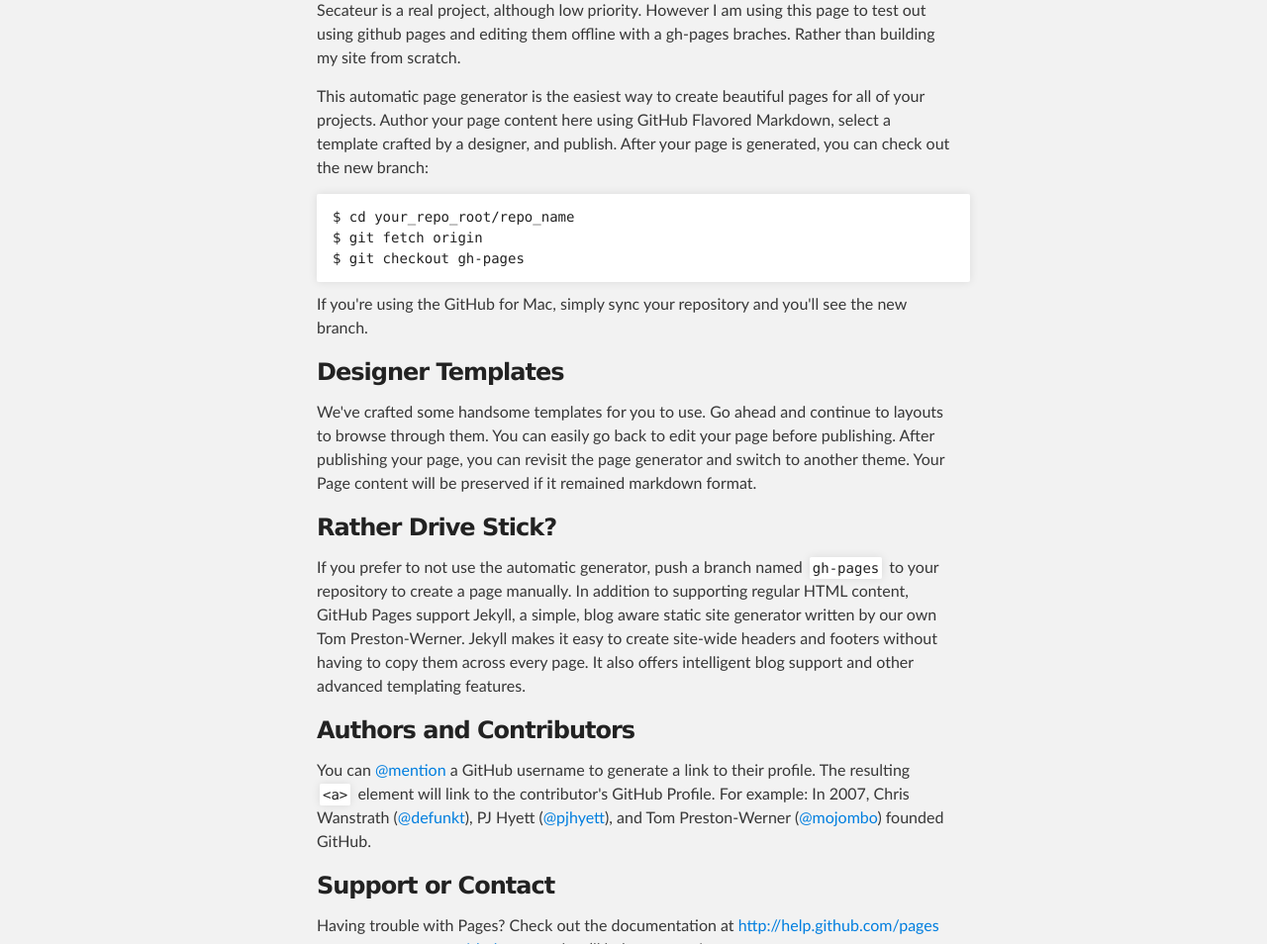
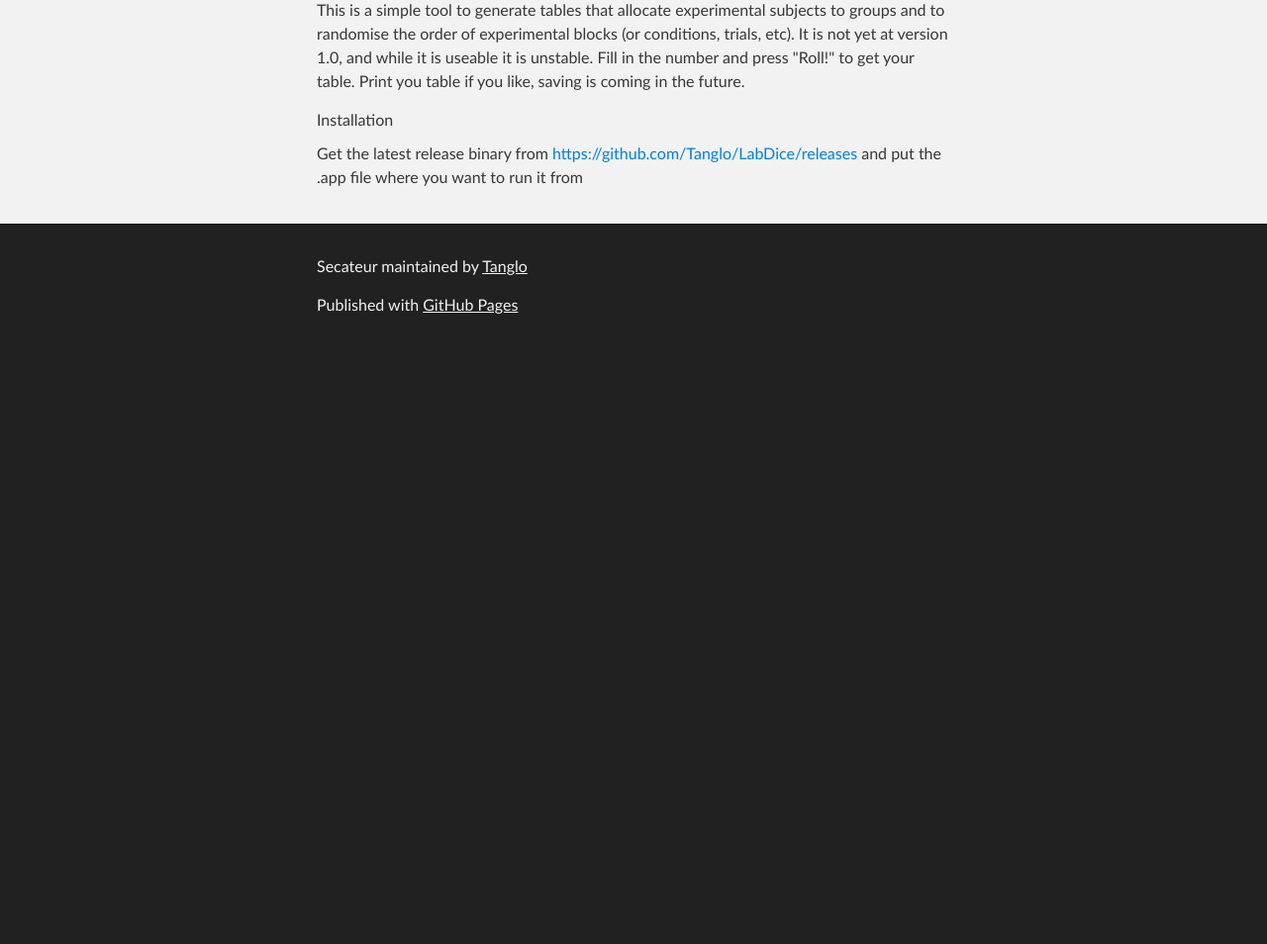
Before and after one commit to Tanglo/LabDice, a plain HTML site: page index.html in a window 1280 px wide. Shown: the part 344-1298 px from the top of the page at 99% size. After the commit the page ends 800 px from the top, so only its background shows below. Drawn offline with Linux system fonts and the light colour scheme.

Commit message:
Initial page content.

```diff
--- a/index.html
+++ b/index.html
@@ -4,11 +4,11 @@
   <head>
     <meta charset='utf-8'>
     <meta http-equiv="X-UA-Compatible" content="chrome=1">
-    <meta name="description" content="Secateur : An OS X application for tracking a collection of trees (e.g. bonsai) with photos and details of soil, potting dates, etc.">
+    <meta name="description" content="LabDice : An OS X utility for randomising subjects into experimental groups.">
 
     <link rel="stylesheet" type="text/css" media="screen" href="stylesheets/stylesheet.css">
 
-    <title>Secateur</title>
+    <title>Lab Dice</title>
   </head>
 
   <body>
@@ -16,15 +16,15 @@
     <!-- HEADER -->
     <div id="header_wrap" class="outer">
         <header class="inner">
-          <a id="forkme_banner" href="https://github.com/Tanglo/Secateur">View on GitHub</a>
+          <a id="forkme_banner" href="https://github.com/Tanglo/LabDice">View on GitHub</a>
 
           <h1 id="project_title">Secateur</h1>
           <h2 id="project_tagline">An OS X application for tracking a collection of trees (e.g. bonsai) with photos and details of soil, potting dates, etc.</h2>
 
             <section id="downloads">
-              <a class="zip_download_link" href="https://github.com/Tanglo/Secateur/zipball/master">Download this project as a .zip file</a>
-              <a class="tar_download_link" href="https://github.com/Tanglo/Secateur/tarball/master">Download this project as a tar.gz file</a>
-              <a class="bin_download_link" href="https://github.com/Tanglo/Secateur/releases/download/v1.0/Secateur.v1.0-pre.tgz">Download the latest binary</a>
+              <a class="zip_download_link" href="https://github.com/Tanglo/LabDice/zipball/master">Download this project as a .zip file</a>
+              <a class="tar_download_link" href="https://github.com/Tanglo/LabDice/tarball/master">Download this project as a tar.gz file</a>
+              <a class="bin_download_link" href="https://github.com/Tanglo/LabDice/releases/download/v0.9/LabDice.tgz">Download the latest binary</a>
             </section>
         </header>
     </div>
@@ -33,38 +33,13 @@
     <div id="main_content_wrap" class="outer">
       <section id="main_content" class="inner">
         <h3>
-<a name="welcome-to-github-pages" class="anchor" href="#welcome-to-github-pages"><span class="octicon octicon-link"></span></a>Under construction and testing.</h3>
+<a name="labbot" class="anchor" href="#labdice"><span class="octicon octicon-link"></span></a>Lab Dice</h3>
 
-<p>Secateur is a real project, although low priority.  However I am using this page to test out using github pages and editing them offline with a gh-pages braches.  Rather than building my site from scratch.</p>
+<p>This is a simple tool to generate tables that allocate experimental subjects to groups and to randomise the order of experimental blocks (or conditions, trials, etc).  It is not yet at version 1.0, and while it is useable it is unstable.  Fill in the number and press "Roll!" to get your table.  Print you table if you like, saving is coming in the future.</p>
 
-<p>This automatic page generator is the easiest way to create beautiful pages for all of your projects. Author your page content here using GitHub Flavored Markdown, select a template crafted by a designer, and publish. After your page is generated, you can check out the new branch:</p>
+<a id="installation" class="anchor" href="#installation" aria-hidden="true"><span class="octicon octicon-link"></span></a>Installation</h5>
 
-<pre><code>$ cd your_repo_root/repo_name
-$ git fetch origin
-$ git checkout gh-pages
-</code></pre>
-
-<p>If you're using the GitHub for Mac, simply sync your repository and you'll see the new branch.</p>
-
-<h3>
-<a name="designer-templates" class="anchor" href="#designer-templates"><span class="octicon octicon-link"></span></a>Designer Templates</h3>
-
-<p>We've crafted some handsome templates for you to use. Go ahead and continue to layouts to browse through them. You can easily go back to edit your page before publishing. After publishing your page, you can revisit the page generator and switch to another theme. Your Page content will be preserved if it remained markdown format.</p>
-
-<h3>
-<a name="rather-drive-stick" class="anchor" href="#rather-drive-stick"><span class="octicon octicon-link"></span></a>Rather Drive Stick?</h3>
-
-<p>If you prefer to not use the automatic generator, push a branch named <code>gh-pages</code> to your repository to create a page manually. In addition to supporting regular HTML content, GitHub Pages support Jekyll, a simple, blog aware static site generator written by our own Tom Preston-Werner. Jekyll makes it easy to create site-wide headers and footers without having to copy them across every page. It also offers intelligent blog support and other advanced templating features.</p>
-
-<h3>
-<a name="authors-and-contributors" class="anchor" href="#authors-and-contributors"><span class="octicon octicon-link"></span></a>Authors and Contributors</h3>
-
-<p>You can <a href="https://github.com/blog/821" class="user-mention">@mention</a> a GitHub username to generate a link to their profile. The resulting <code>&lt;a&gt;</code> element will link to the contributor's GitHub Profile. For example: In 2007, Chris Wanstrath (<a href="https://github.com/defunkt" class="user-mention">@defunkt</a>), PJ Hyett (<a href="https://github.com/pjhyett" class="user-mention">@pjhyett</a>), and Tom Preston-Werner (<a href="https://github.com/mojombo" class="user-mention">@mojombo</a>) founded GitHub.</p>
-
-<h3>
-<a name="support-or-contact" class="anchor" href="#support-or-contact"><span class="octicon octicon-link"></span></a>Support or Contact</h3>
-
-<p>Having trouble with Pages? Check out the documentation at <a href="http://help.github.com/pages">http://help.github.com/pages</a> or contact <a href="mailto:support@github.com">support@github.com</a> and we’ll help you sort it out.</p>
+<p>Get the latest release binary from <a href="https://github.com/Tanglo/LabDice/releases">https://github.com/Tanglo/LabDice/releases</a> and put the .app file where you want to run it from</p>
       </section>
     </div>
 
```
